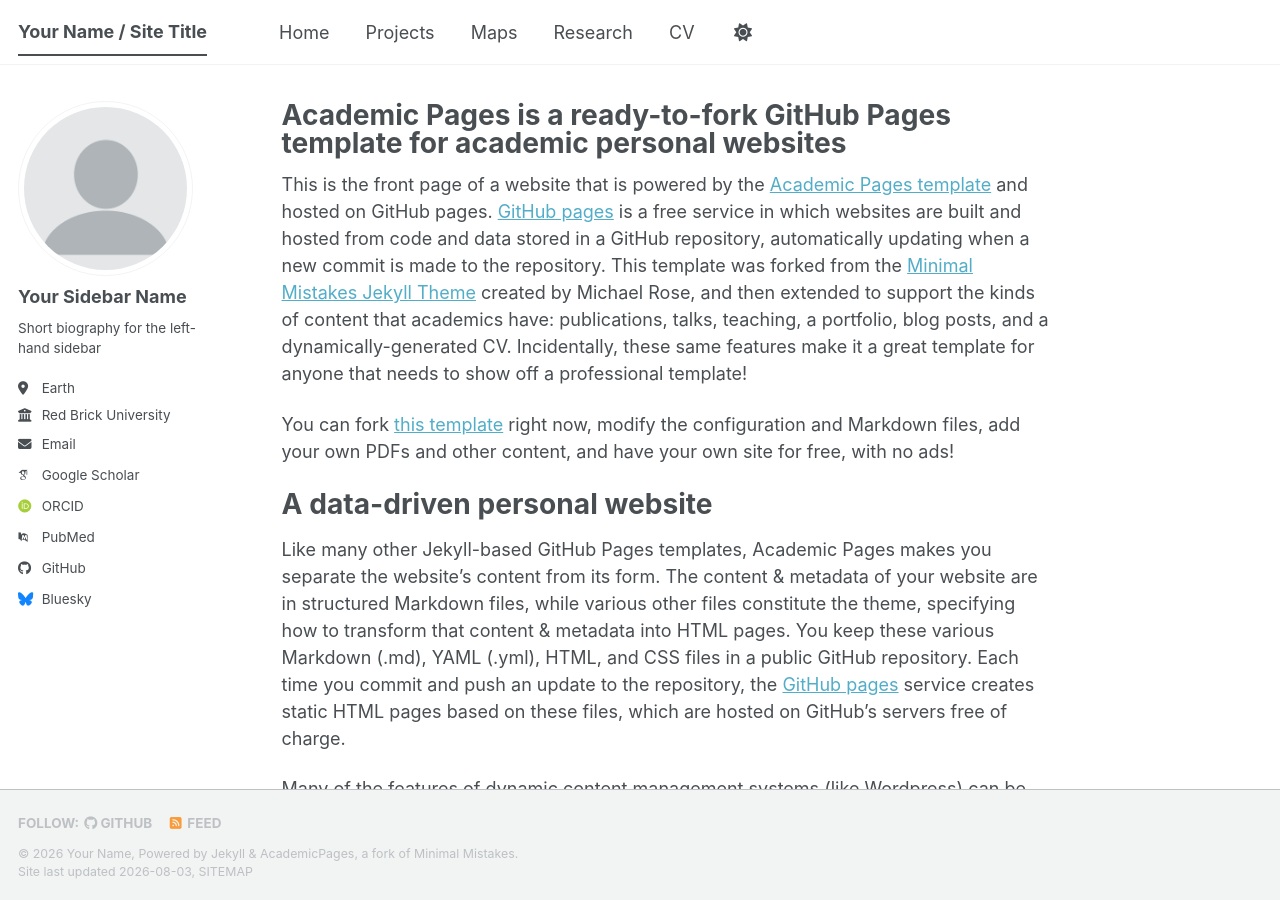
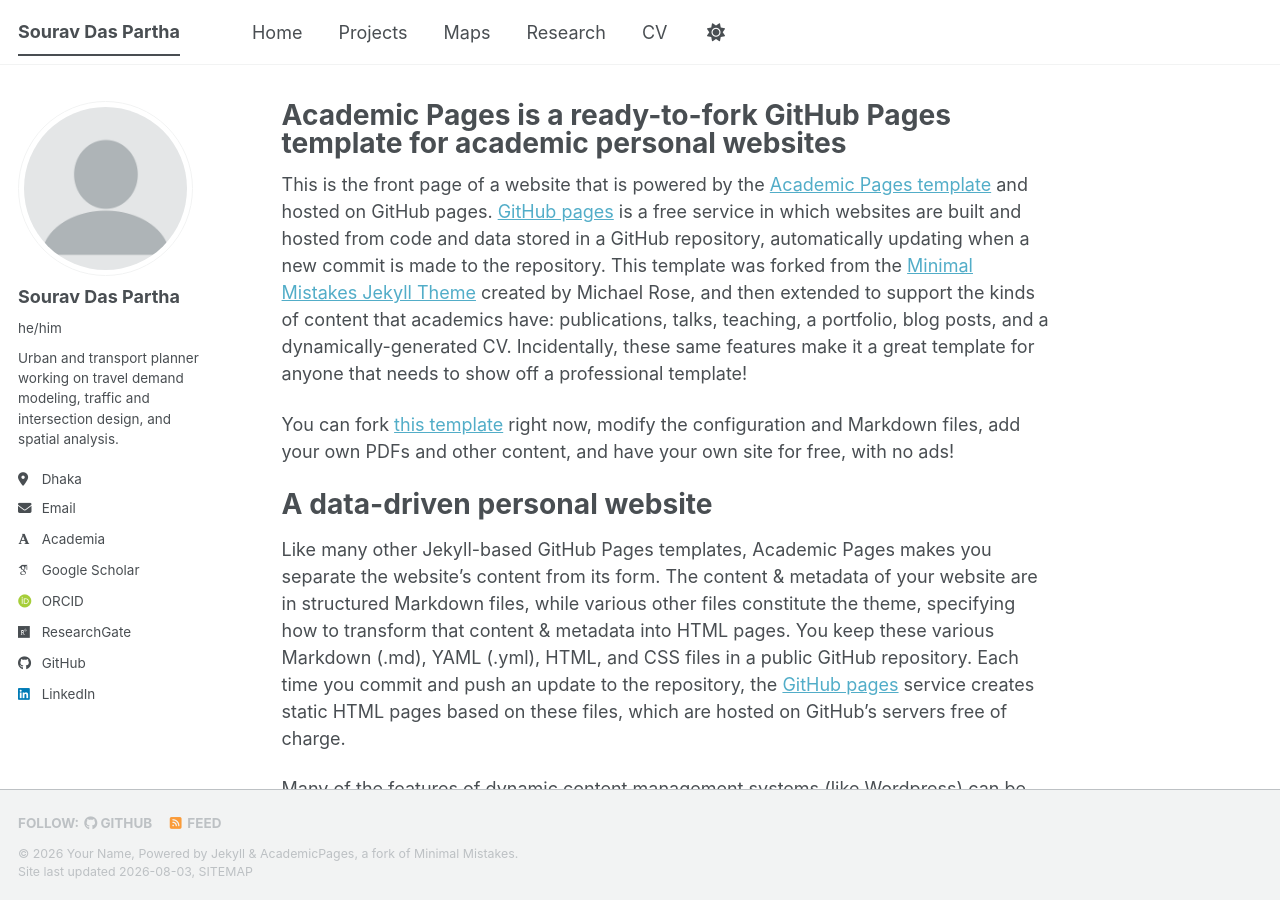
Before and after one commit to souravdaspartha/souravdaspartha.github.io, a Jekyll site: the page built from _pages/about.md, in a window 1280 px wide and 900 px high. Built offline with Jekyll 4.4.1, drawn with Linux system fonts in a browser that asks for light colours; some web fonts are replaced; a script bundle is joined from its source files by our own code; library files that are not in the unit come from our copies.

Commit message:
Update _config.yml

```diff
--- a/_config.yml
+++ b/_config.yml
@@ -9,14 +9,14 @@
 # Basic Site Settings
 locale                   : "en-US"
 site_theme               : "default" # The available themes options are "default", "air", "sunrise", "mint", "dirt" and "contrast"
-title                    : "Your Name / Site Title"
+title                    : "Sourav Das Partha"
 title_separator          : "-"
 name                     : &name "Your Name"
-description              : &description "Your Name's academic portfolio"   # Update this with a general description of your site, this is the default if not overridden by a page
-url                      : https://academicpages.github.io # The base hostname & protocol for your site e.g. "https://[your GitHub username].github.io",
+description              : &description "Sourav Das Partha — urban and transport planner in Dhaka, Bangladesh. Travel demand modeling, traffic design, and GIS-based spatial analysis."
+url                      : https://souravdaspartha.github.io # The base hostname & protocol for your site e.g. "https://[your GitHub username].github.io",
                                                            # or if you already have some other page hosted on Github then use "https://[your GitHub username].github.io/[Your Repo Name]"
 baseurl                  : "" # the subpath of your site, e.g. "/blog"
-repository               : "academicpages/academicpages.github.io"
+repository               : "souravdaspartha/souravdaspartha.github.io"
 
 # Site Author - The following control what appear as part of the author content on the side bar.
 #               If a field is blank the icon and link will not appear, otherwise it will be shown.
@@ -24,40 +24,40 @@ repository               : "academicpages/academicpages.github.io"
 author:
   # Biographic information
   avatar           : "profile.png"
-  name             : "Your Sidebar Name"
-  pronouns         : # example: "she/her"
-  bio              : "Short biography for the left-hand sidebar"
-  location         : "Earth"
-  employer         : "Red Brick University"
+  name             : "Sourav Das Partha"
+  pronouns         : "he/him"
+  bio              : "Urban and transport planner working on travel demand modeling, traffic and intersection design, and spatial analysis."
+  location         : "Dhaka"
+  employer         :
   uri              : # URL
-  email            : "none@example.org"
+  email            : "souravdaspartha@gmail.com"
 
   # Academic websites
-  academia         : # URL
+  academia         : "https://independent.academia.edu/SouravDasPartha"
   arxiv            : # URL - Update with the correct link to your profile
-  googlescholar    : "https://scholar.google.com/citations?user=PS_CX0AAAAAJ"
+  googlescholar    : "https://scholar.google.com/citations?user=jKhTYe4AAAAJ"
   inspire-hep      : # URL
   impactstory      : # URL
-  orcid            : "https://orcid.org/yourorcidurl"
+  orcid            : "https://orcid.org/0009-0006-3249-7789"
   semantic         : # URL
   ssrn             : # URL
-  pubmed           : "https://www.ncbi.nlm.nih.gov/pubmed/?term=john+snow"
-  researchgate     : # URL
+  pubmed           :
+  researchgate     : "https://www.researchgate.net/profile/Sourav-Partha"
   scopus           : # URL
-  zotero           : # URL
+  zotero           :
 
 
   # Repositories and software development
   bitbucket        : # Username - Update with your username on the site
   codepen          : # Username
   dribbble         : # Username
-  github           : "academicpages"
+  github           : "souravdaspartha"
   kaggle           : # Username
   stackoverflow    : # User number or user number and name (i.e., use "1" or "1/jeff-atwood")
 
   # Social media
   artstation       : # Username
-  bluesky          : "bsky.app" # Replace this with you Bluesky username
+  bluesky          :
   facebook         : # Username
   flickr           : # Username
   foursquare       : # Username
@@ -66,7 +66,7 @@ author:
   keybase          : # Username
   instagram        : # Username
   lastfm           : # Username
-  linkedin         : # Username
+  linkedin         : "sourav-das-partha"
   mastodon         : # URL
   medium           : # URL
   pinterest        : # Username
```
